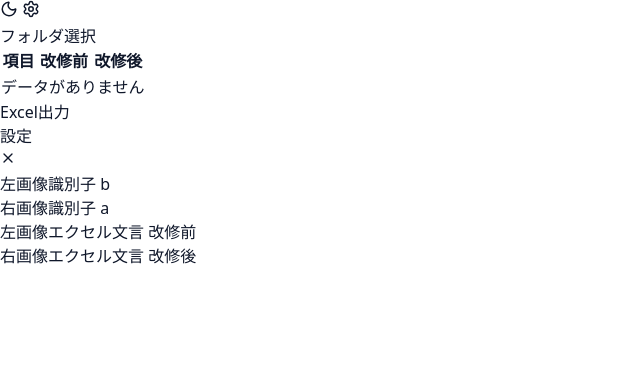
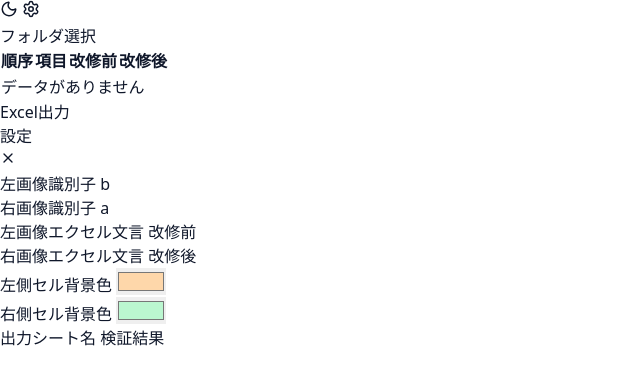
Before and after one commit to coffee522jelly-development/ExcelPaster, a Svelte app: page / in a window 1280 px wide. Both pictures are taken after a click on the button 31 px from the left and 9 px from the top of the page. Shown: the top 384 px of the page, without its empty margins (0-640 px from the left). Built offline with nearby package versions, Linux system fonts and the light colour scheme.

Commit message:
feat: customizable excel colors, sheet name, and pair reordering
Co-authored-by: coffee522jelly-development <39930080+coffee522jelly-development@users.noreply.github.com>

```diff
--- a/package.json
+++ b/package.json
@@ -18,7 +18,6 @@
     "@tauri-apps/plugin-opener": "^2.0.0",
     "bits-ui": "^2.18.1",
     "clsx": "^2.1.1",
-    "lucide-svelte": "^0.469.0",
     "tailwind-merge": "^2.6.1",
     "tailwind-variants": "^0.3.1"
   },
@@ -27,6 +26,7 @@
     "@tauri-apps/cli": "^2.0.0",
     "@tsconfig/svelte": "^5.0.4",
     "autoprefixer": "^10.4.20",
+    "lucide-svelte": "^1.0.1",
     "postcss": "^8.5.1",
     "svelte": "^5.19.0",
     "svelte-check": "^4.1.4",
--- a/src/App.svelte
+++ b/src/App.svelte
@@ -1,6 +1,7 @@
 <script lang="ts">
   import { invoke } from "@tauri-apps/api/core";
   import { open, save } from "@tauri-apps/plugin-dialog";
+  import { ArrowUp, ArrowDown } from "lucide-svelte";
   import ImagePreview from "./lib/ImagePreview.svelte";
   import SettingsPanel from "./lib/SettingsPanel.svelte";
   import ThemeToggle from "./lib/ThemeToggle.svelte";
@@ -21,6 +22,9 @@
   let rightToken = "a";
   let leftHeader = "改修前";
   let rightHeader = "改修後";
+  let leftColor = "#fed7aa"; // Default light orange
+  let rightColor = "#bbf7d0"; // Default light green
+  let sheetName = "検証結果";
 
   let folderPath: string | null = null;
   let pairs: EvidencePair[] = [];
@@ -94,6 +98,9 @@
           pairs,
           leftHeader,
           rightHeader,
+          leftColor,
+          rightColor,
+          sheetName,
         });
         alert("Excelの出力が完了しました");
       }
@@ -102,6 +109,26 @@
       alert(`Excelの出力に失敗しました: ${error}`);
     } finally {
       isExporting = false;
+    }
+  }
+
+  function moveUp(index: number) {
+    if (index > 0) {
+      const newPairs = [...pairs];
+      const temp = newPairs[index - 1];
+      newPairs[index - 1] = newPairs[index];
+      newPairs[index] = temp;
+      pairs = newPairs;
+    }
+  }
+
+  function moveDown(index: number) {
+    if (index < pairs.length - 1) {
+      const newPairs = [...pairs];
+      const temp = newPairs[index + 1];
+      newPairs[index + 1] = newPairs[index];
+      newPairs[index] = temp;
+      pairs = newPairs;
     }
   }
 </script>
@@ -116,6 +143,9 @@
       bind:rightToken
       bind:leftHeader
       bind:rightHeader
+      bind:leftColor
+      bind:rightColor
+      bind:sheetName
       onTokenBlur={handleTokenBlur}
     />
   </div>
@@ -144,14 +174,35 @@
     <table class="w-full border-collapse text-left">
       <thead>
         <tr class="bg-slate-50 dark:bg-slate-800 border-b border-slate-200 dark:border-slate-700">
+          <th class="p-1 font-semibold w-16 text-center">順序</th>
           <th class="p-1 font-semibold w-32 truncate">項目</th>
           <th class="p-1 font-semibold w-1/2">{leftHeader}</th>
           <th class="p-1 font-semibold w-1/2">{rightHeader}</th>
         </tr>
       </thead>
       <tbody>
-        {#each pairs as pair (pair.key)}
+        {#each pairs as pair, i (pair.key)}
           <tr class="border-b border-slate-100 dark:border-slate-800/50 hover:bg-slate-50 dark:hover:bg-slate-800/30">
+            <td class="p-1">
+              <div class="flex flex-col items-center gap-1">
+                <button
+                  class="p-0.5 rounded hover:bg-slate-200 dark:hover:bg-slate-700 text-slate-500 disabled:opacity-30 disabled:cursor-not-allowed"
+                  on:click={() => moveUp(i)}
+                  disabled={i === 0}
+                  aria-label="上に移動"
+                >
+                  <ArrowUp size={14} />
+                </button>
+                <button
+                  class="p-0.5 rounded hover:bg-slate-200 dark:hover:bg-slate-700 text-slate-500 disabled:opacity-30 disabled:cursor-not-allowed"
+                  on:click={() => moveDown(i)}
+                  disabled={i === pairs.length - 1}
+                  aria-label="下に移動"
+                >
+                  <ArrowDown size={14} />
+                </button>
+              </div>
+            </td>
             <td class="p-1 font-medium truncate" title={pair.key}>{pair.key}</td>
             <td class="p-1">
               {#if pair.left_image}
@@ -171,7 +222,7 @@
         {/each}
         {#if pairs.length === 0}
           <tr>
-            <td colspan="3" class="text-center text-slate-400 dark:text-slate-600 p-4">データがありません</td>
+            <td colspan="4" class="text-center text-slate-400 dark:text-slate-600 p-4">データがありません</td>
           </tr>
         {/if}
       </tbody>
--- a/src/lib/SettingsPanel.svelte
+++ b/src/lib/SettingsPanel.svelte
@@ -7,6 +7,9 @@
   export let rightToken: string;
   export let leftHeader: string;
   export let rightHeader: string;
+  export let leftColor: string;
+  export let rightColor: string;
+  export let sheetName: string;
   export let onTokenBlur: () => void;
 </script>
 
@@ -69,6 +72,33 @@
             bind:value={rightHeader}
           />
         </div>
+        <div class="flex flex-col gap-1">
+          <label class="font-semibold text-xs text-slate-700 dark:text-slate-300" for="leftColor">左側セル背景色</label>
+          <input
+            id="leftColor"
+            type="color"
+            class="border border-slate-300 dark:border-slate-700 bg-white dark:bg-slate-950 rounded h-8 w-full cursor-pointer focus:ring-1 focus:ring-blue-500 focus:outline-none"
+            bind:value={leftColor}
+          />
+        </div>
+        <div class="flex flex-col gap-1">
+          <label class="font-semibold text-xs text-slate-700 dark:text-slate-300" for="rightColor">右側セル背景色</label>
+          <input
+            id="rightColor"
+            type="color"
+            class="border border-slate-300 dark:border-slate-700 bg-white dark:bg-slate-950 rounded h-8 w-full cursor-pointer focus:ring-1 focus:ring-blue-500 focus:outline-none"
+            bind:value={rightColor}
+          />
+        </div>
+        <div class="flex flex-col gap-1">
+          <label class="font-semibold text-xs text-slate-700 dark:text-slate-300" for="sheetName">出力シート名</label>
+          <input
+            id="sheetName"
+            type="text"
+            class="border border-slate-300 dark:border-slate-700 bg-white dark:bg-slate-950 text-slate-900 dark:text-slate-100 rounded px-2 py-1 text-xs focus:ring-1 focus:ring-blue-500 focus:outline-none"
+            bind:value={sheetName}
+          />
+        </div>
       </div>
     </Dialog.Content>
   </Dialog.Portal>
```
Also changed, not shown: 2 other files (tests, documents, lock files or other folders).
